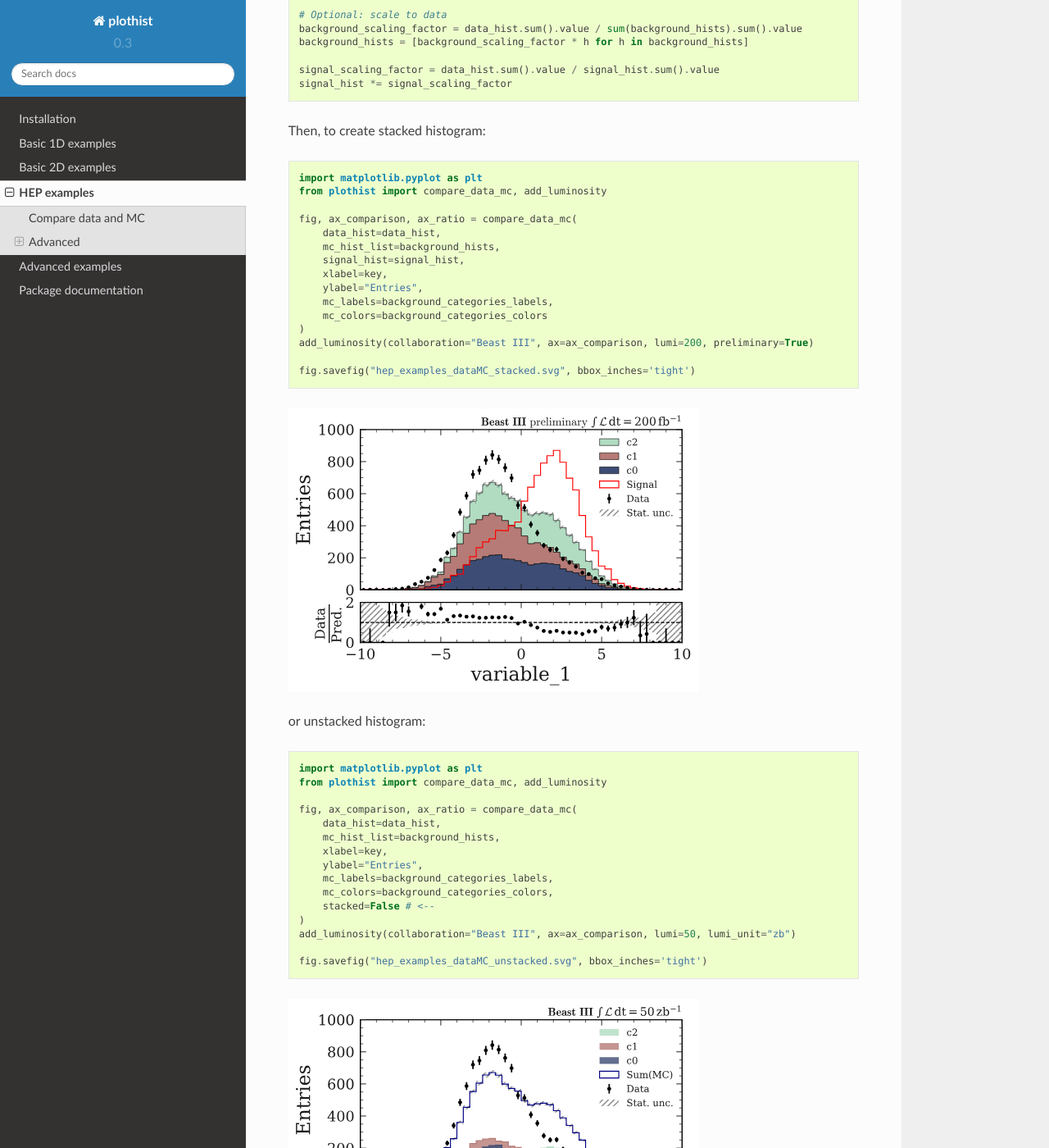
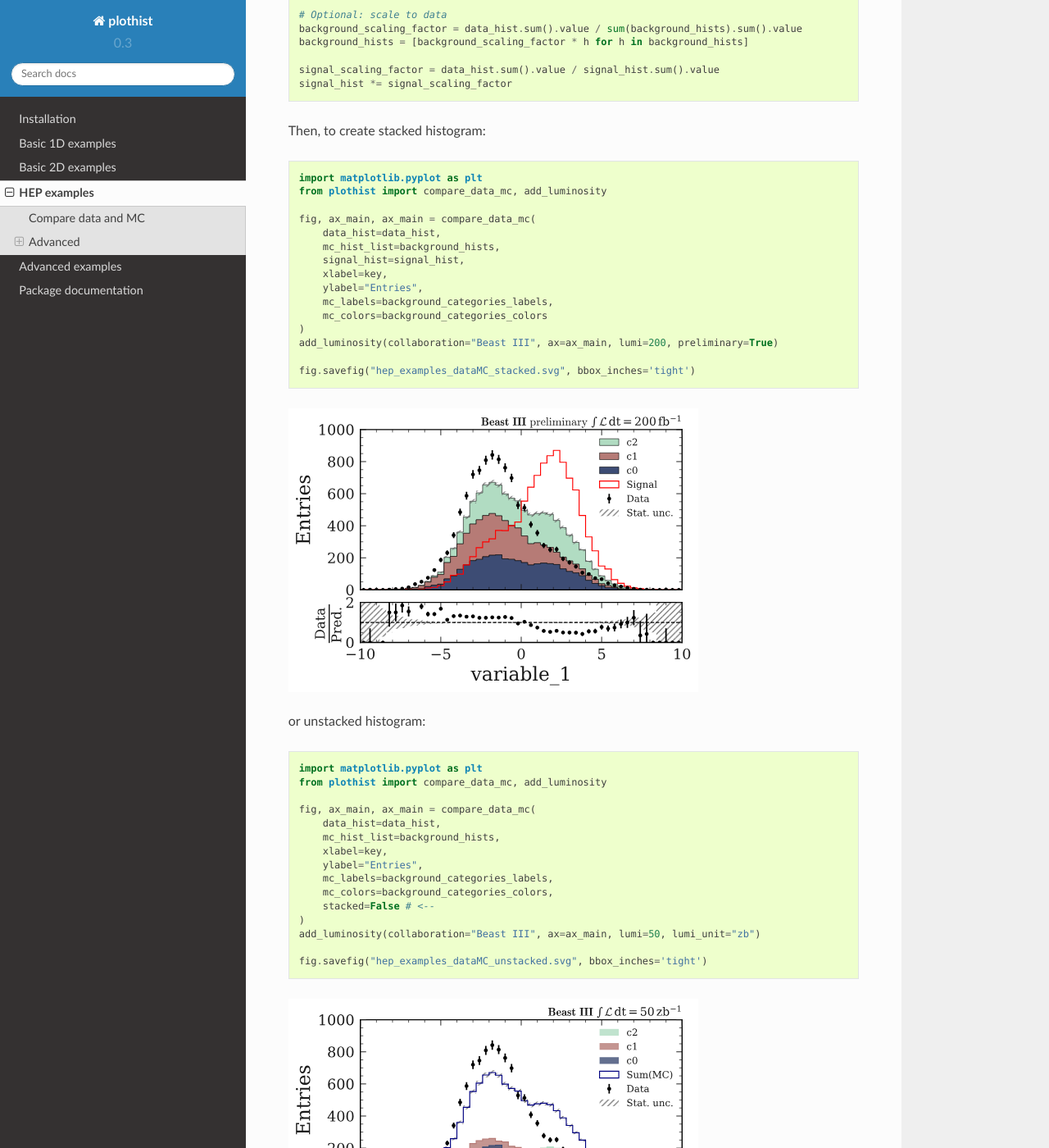
Before and after one commit to cyrraz/plothist, a Sphinx documentation site: the page built from docs/advanced/hep_examples.rst, in a window 1280 px wide and 1400 px high, scrolled down 943 px. Shown: the whole window at 82% size. Built offline with Sphinx 7.4.7 and the Read the Docs theme 2.0.0, drawn with Linux system fonts in a browser that asks for light colours; some of the changed text lies outside the part shown.

```diff
--- a/docs/advanced/hep_examples.rst
+++ b/docs/advanced/hep_examples.rst
@@ -62,7 +62,7 @@
     import matplotlib.pyplot as plt
     from plothist import compare_data_mc, add_luminosity
 
-    fig, ax_comparison, ax_ratio = compare_data_mc(
+    fig, ax_main, ax_main = compare_data_mc(
         data_hist=data_hist,
         mc_hist_list=background_hists,
         signal_hist=signal_hist,
@@ -71,7 +71,7 @@
         mc_labels=background_categories_labels,
         mc_colors=background_categories_colors
     )
-    add_luminosity(collaboration="Beast III", ax=ax_comparison, lumi=200, preliminary=True)
+    add_luminosity(collaboration="Beast III", ax=ax_main, lumi=200, preliminary=True)
 
     fig.savefig("hep_examples_dataMC_stacked.svg", bbox_inches='tight')
 
@@ -87,7 +87,7 @@
     import matplotlib.pyplot as plt
     from plothist import compare_data_mc, add_luminosity
 
-    fig, ax_comparison, ax_ratio = compare_data_mc(
+    fig, ax_main, ax_main = compare_data_mc(
         data_hist=data_hist,
         mc_hist_list=background_hists,
         xlabel=key,
@@ -96,7 +96,7 @@
         mc_colors=background_categories_colors,
         stacked=False # <--
     )
-    add_luminosity(collaboration="Beast III", ax=ax_comparison, lumi=50, lumi_unit="zb")
+    add_luminosity(collaboration="Beast III", ax=ax_main, lumi=50, lumi_unit="zb")
 
     fig.savefig("hep_examples_dataMC_unstacked.svg", bbox_inches='tight')
 
@@ -154,7 +154,7 @@
     )
 
     # Compare data and stacked histogram
-    fig, ax_comparison, ax_ratio = compare_data_mc(
+    fig, ax_main, ax_main = compare_data_mc(
         data_hist=data_hist,
         mc_hist_list=background_hists,
         signal_hist=signal_hist,
@@ -166,8 +166,8 @@
         flatten_2d_hist=True, # <--
     )
 
-    add_luminosity(collaboration="Beast III", ax=ax_comparison, lumi=50, lumi_unit="zb")
-    ax_comparison.legend(ncol=3, fontsize=10)
+    add_luminosity(collaboration="Beast III", ax=ax_main, lumi=50, lumi_unit="zb")
+    ax_main.legend(ncol=3, fontsize=10)
 
     fig.savefig("hep_examples_dataMC_flatten2D.svg", bbox_inches='tight')
 
```
Also changed, not shown: 1 other file.
